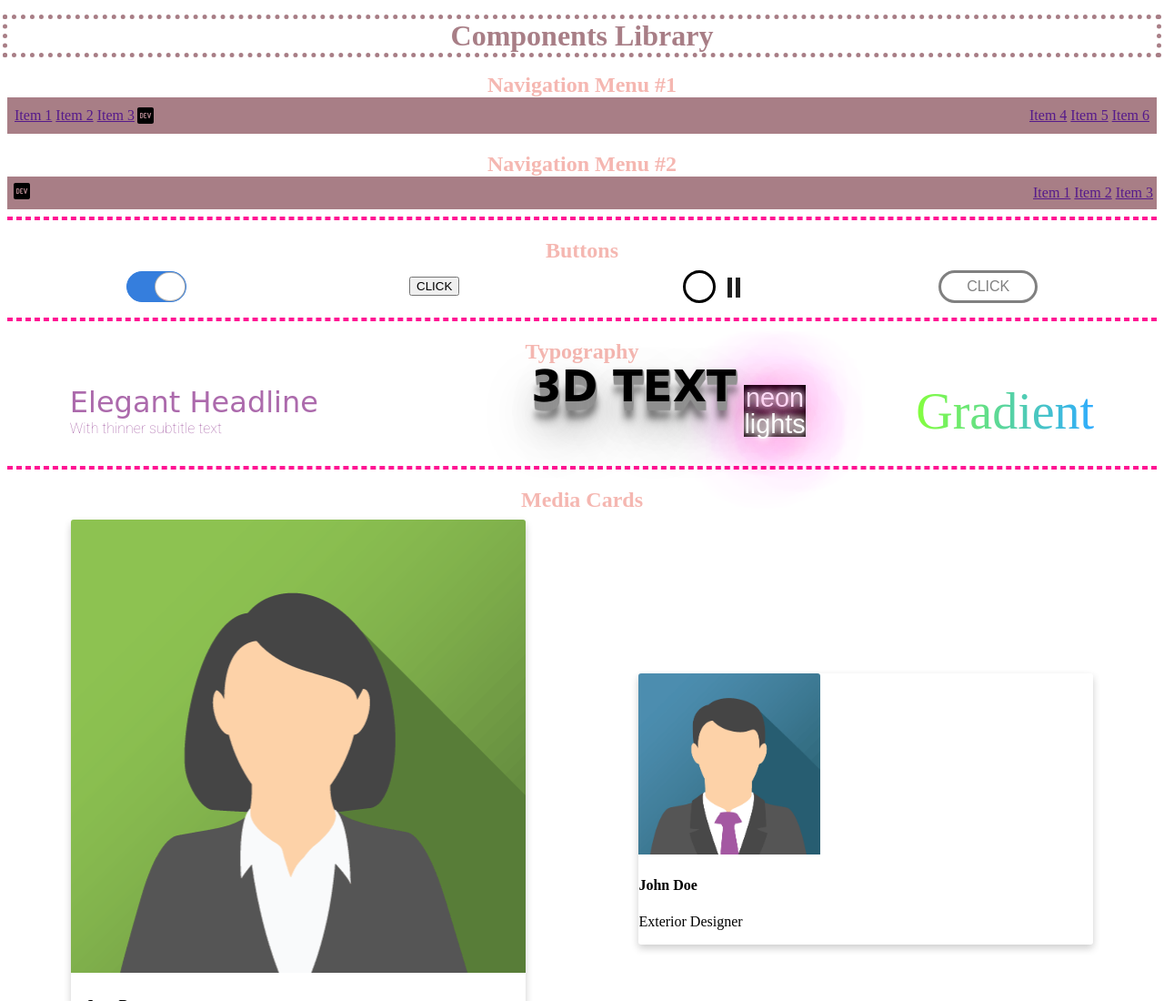
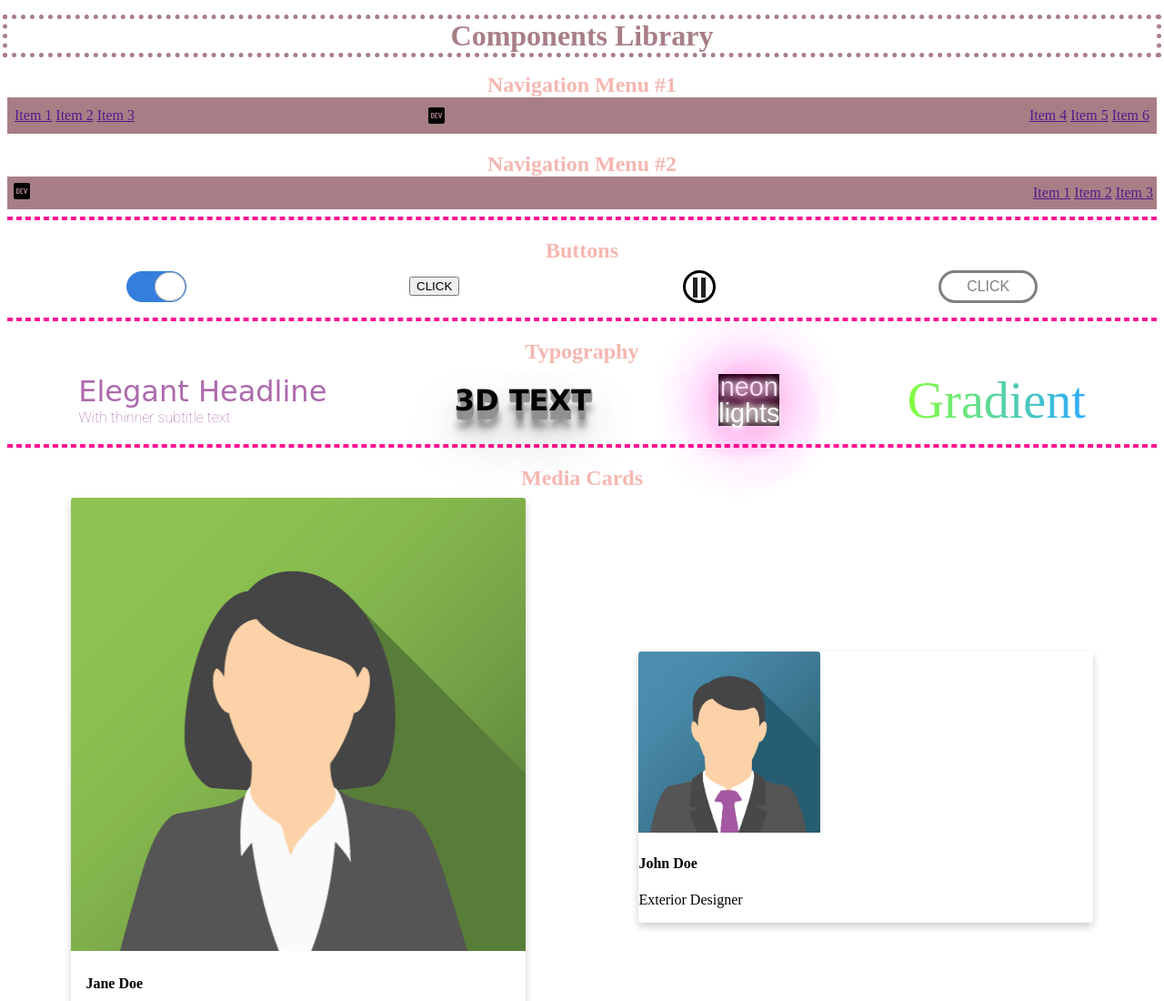
Before and after one commit to jereyes1/components-library, a plain HTML site: page index.html in a window 1280 px wide. Shown: the top 1100 px of the page at 91% size. Drawn offline with Linux system fonts and the light colour scheme; a web font is replaced by a local one.

Commit message:
Pause Button & 3D Text Fixed
I fixed the pause button since the two lines were not staying inside the circle. I fixed 3D Text to not overlap onto the neon lights text.

```diff
--- a/css/styles.css
+++ b/css/styles.css
@@ -25,10 +25,11 @@ h2 {
   margin-left: auto;
 }
 
-.logo img {
+.logo{
   display: flex;
-  align-items: center;
   justify-content: center;
+  margin: 0 auto;
+
 }
 
 .container_1 {
@@ -67,6 +68,9 @@ hr {
   background-color: #fff;
   border: 1px solid rgba(0, 0, 0, 0.3);
 }
+.label-circle:hover {
+  border-color: transparent transparent transparent #404040;
+}
 
 button:hover {
   background-color: yellow;
@@ -84,23 +88,16 @@ button:hover {
 
 .button__pause {
   display: block;
-  box-sizing: border-box;
-  width: 0;
-  height: 24px;
   border-color: transparent transparent transparent #202020;
   transition: 100ms all ease;
   cursor: pointer;
   border-style: double;
   border-width: 0px 0 0px 14px;
   margin-top: 5px;
+  margin-left: 8px;
   font-size: 22px;
+  height: 22px;
 
-}
-div.button__pause {
-  position: absolute;
-  right: 280px; /*most likely to change*/
-  width: 200px;
-  height: 22px;
 }
 
 .button__pause:hover {
@@ -151,11 +148,10 @@ div.button__pause {
 }
 
 .text {
-  padding-top: 2rem;
-  transform: translate(50%,-50%);
+  padding-top: 0rem;
   text-transform: uppercase;
   font-family: verdana;
-  font-size: 3em;
+  font-size: 2em;
   font-weight: 700;
   color: #; /*default black*/
   text-shadow: 1px 1px 1px #919191,
--- a/index.html
+++ b/index.html
@@ -64,7 +64,7 @@
         <div class="fancy-font">Elegant Headline</div>
         <div class="simple-font">With thinner subtitle text</div>
       </div>
-      <span class="text">3D Text</span>
+      <div class="text">3D Text</div>
       <div class="neonText">neon <br> lights</div>
       <div class="gradientText">Gradient</div>
     </div>
```
